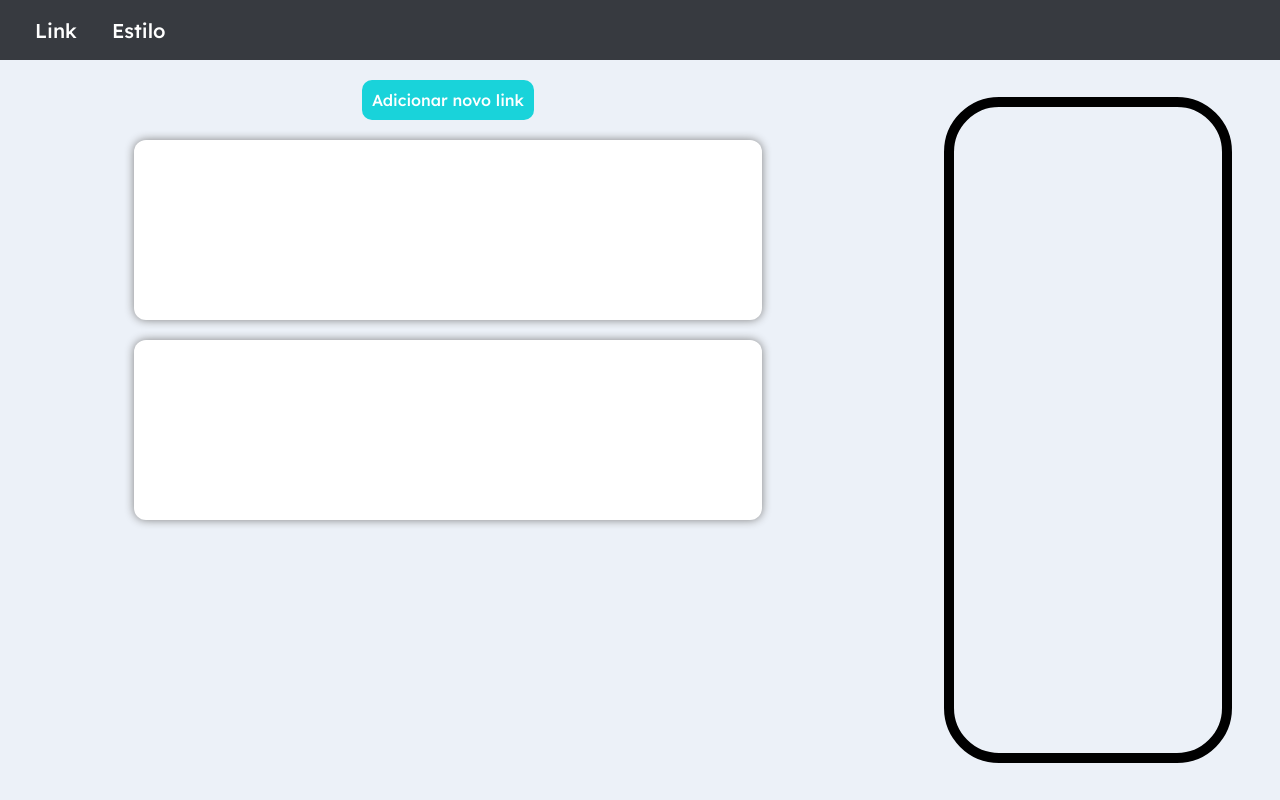
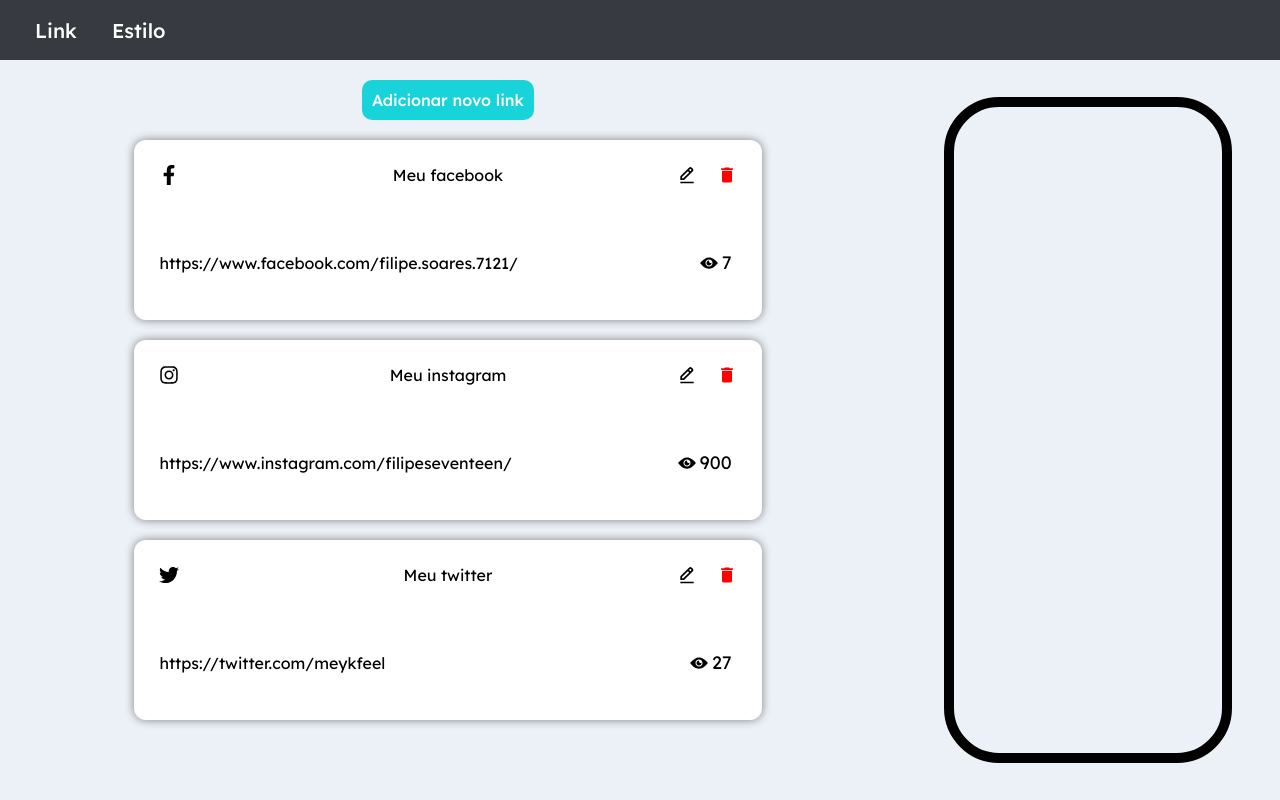
Before and after one commit to flpsoares/access-frontend, a React (Create React App) app: page / in a window 1280 px wide. Built offline with nearby package versions, Linux system fonts and the light colour scheme.

Commit message:
Ícones dinâmicos dos links

```diff
--- a/src/components/Link/index.tsx
+++ b/src/components/Link/index.tsx
@@ -14,8 +14,24 @@ const Link: React.FC = () => {
         <AddLinkButton onClick={openModal}>
           Adicionar novo link
         </AddLinkButton>
-        <Post />
-        <Post />
+        <Post
+          title='Meu facebook'
+          icon='facebook'
+          url='https://www.facebook.com/filipe.soares.7121/'
+          views='7'
+        />
+        <Post
+          title='Meu instagram'
+          icon='instagram'
+          url='https://www.instagram.com/filipeseventeen/'
+          views='900'
+        />
+        <Post
+          title='Meu twitter'
+          icon='twitter'
+          url='https://twitter.com/meykfeel'
+          views='27'
+        />
       </Content>
       <Cellphone>
         <ModalCell></ModalCell>
--- a/src/components/ModalCreatePost/index.tsx
+++ b/src/components/ModalCreatePost/index.tsx
@@ -13,21 +13,21 @@ const ModalCreatePost: React.FC = () => {
         <input placeholder="title" type="text"/>
         <input placeholder="url" type="text"/>
         <div>
-          <select name="" id="">
-            <option value="">None</option>
-            <option value="">Facebook</option>
-            <option value="">Instagram</option>
-            <option value="">Google</option>
-            <option value="">Twitter</option>
-            <option value="">Pinterest</option>
-            <option value="">Bitcoin</option>
-            <option value="">Tik tok</option>
-            <option value="">Youtube</option>
+          <select>
+            <option value="none">None</option>
+            <option value="facebook">Facebook</option>
+            <option value="instagram">Instagram</option>
+            <option value="google">Google</option>
+            <option value="twitter">Twitter</option>
+            <option value="pinterest">Pinterest</option>
+            <option value="bitcoin">Bitcoin</option>
+            <option value="tiktok">Tik tok</option>
+            <option value="youtube">Youtube</option>
           </select>
           <button type="button">Criar</button>
         </div>
         <CloseButton type="button" onClick={closeModal}>
-          <MdClose />
+          <MdClose color="#c9d1d9" />
         </CloseButton>
       </Box>
     </Container>
--- a/src/components/ModalCreatePost/style.ts
+++ b/src/components/ModalCreatePost/style.ts
@@ -56,6 +56,8 @@ export const Box = styled.div`
       border-radius: 15px;
       width: 100px;
 
+      color: var(--text-primary);
+
       font-weight: 600;
 
       transition: border-radius .3s;
@@ -69,6 +71,8 @@ export const Box = styled.div`
   select {
     width: 110px;
 
+    color: var(--text-primary);
+
     font-weight: 500;
 
     border: 1px solid var(--primary);
@@ -78,6 +82,12 @@ export const Box = styled.div`
 
     background: 0;
     border-radius: 3px;
+
+    transition: all .2s;
+
+    option {
+      background: rgba(0, 0, 0, 0.7);
+    }
   }
 `
 
--- a/src/components/Post/index.tsx
+++ b/src/components/Post/index.tsx
@@ -1,18 +1,92 @@
 import { Container } from './style'
 
-// import { FaFacebookF } from 'react-icons/fa'
+import { BiEditAlt } from 'react-icons/bi'
+import { MdDelete } from 'react-icons/md'
+import { IoIosEye } from 'react-icons/io'
 
-// interface PostProps {
-//   title: string,
-//   url: string,
-//   socialIcon: string,
-//   views: string
-// }
+import {
+  FaFacebookF,
+  FaInstagram,
+  FaGoogle,
+  FaTwitter,
+  FaPinterestP,
+  FaBitcoin,
+  FaYoutube
+} from 'react-icons/fa'
 
-const Post: React.FC = ( ) => {
+import { SiTiktok } from 'react-icons/si'
+import { useState, useEffect } from 'react'
+import { IconBaseProps } from 'react-icons'
+
+interface PostProps {
+  title: string,
+  url: string,
+  icon: string,
+  views: string
+}
+
+const Post: React.FC<PostProps> = ({ title, url, icon, views }) => {
+  const [currentIcon, setCurrentIcon] = useState<IconBaseProps>()
+
+  useEffect(() => {
+    switch(icon) {
+      case 'none':
+
+      break;
+      case 'facebook':
+        setCurrentIcon(<FaFacebookF />)
+      break;
+      case 'instagram':
+        setCurrentIcon(<FaInstagram />)
+      break;
+      case 'google':
+        setCurrentIcon(<FaGoogle />)
+      break;
+      case 'twitter':
+        setCurrentIcon(<FaTwitter />)
+      break;
+      case 'pinterest':
+        setCurrentIcon(<FaPinterestP />)
+      break;
+      case 'bitcoin':
+      setCurrentIcon(<FaBitcoin />)
+      break;
+      case 'tiktok':
+        setCurrentIcon(<SiTiktok />)
+      break;
+      case 'youtube':
+      setCurrentIcon(<FaYoutube />)
+      break;
+    }
+  }, [icon])
+
   return (
     <Container>
-
+      <div>
+        {
+          currentIcon
+        }
+      </div>
+      <div>
+        <span>{title}</span>
+      </div>
+      <div>
+        <button>
+          <BiEditAlt />
+        </button>
+        <button>
+          <MdDelete color="red" />
+        </button>
+      </div>
+      <div>
+        <span>{url}</span>
+      </div>
+      <div>
+        <button>
+          <IoIosEye />
+          <span>{views}</span>
+        </button>
+      </div>
     </Container>
   )
 }
--- a/src/components/Post/style.ts
+++ b/src/components/Post/style.ts
@@ -12,6 +12,73 @@ export const Container = styled.div`
   padding: 25px;
 
   background: #FFF;
+  box-shadow: 0 0 10px gray;
 
-  box-shadow: 0 0 10px gray;
+  display: grid;
+  grid-template-columns: 1fr 1fr 1fr;
+  grid-template-rows: 1fr 1fr;
+  grid-template-areas:
+  'icon title buttons'
+  'url url views'
+  ;
+
+  div:nth-child(1) {
+    grid-area: icon;
+
+    font-size: 20px;
+  }
+
+  div:nth-child(2) {
+    grid-area: title;
+    text-align: center;
+  }
+
+  div:nth-child(3) {
+    grid-area: buttons;
+    display: flex;
+    justify-content: flex-end;
+
+    button {
+      height: 20px;
+      font-size: 20px;
+
+      transition: filter .2s;
+    }
+
+    button:nth-child(1) {
+      margin-right: 20px;
+    }
+
+    button:nth-child(2) {
+      &:hover {
+        filter: brightness(0.6);
+      }
+    }
+  }
+
+  div:nth-child(4) {
+    grid-area: url;
+
+    display: flex;
+    align-items: center;
+  }
+
+  div:nth-child(5) {
+    display: flex;
+    justify-content: flex-end;
+    align-items: center;
+
+    button {
+      font-size: 20px;
+
+      display: flex;
+      align-items: center;
+      margin-right: 5px;
+    }
+
+    span {
+      font-size: 18px;
+      margin-left: 3px;
+    }
+  }
 `
--- a/src/styles/global.ts
+++ b/src/styles/global.ts
@@ -7,7 +7,6 @@ export default createGlobalStyle`
     outline: 0;
     box-sizing: border-box;
     font-family: 'Lexend', sans-serif;
-    color: var(--text-primary);
   }
 
   button {
```
